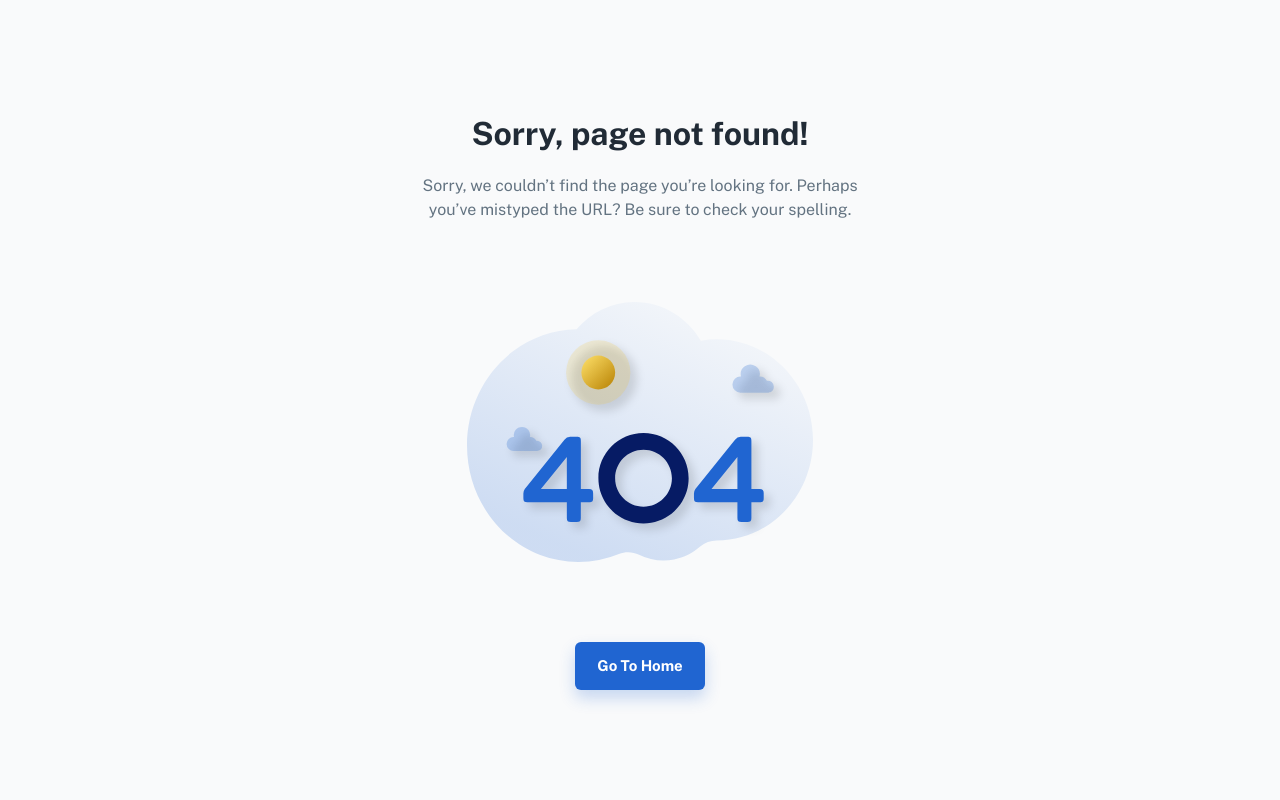
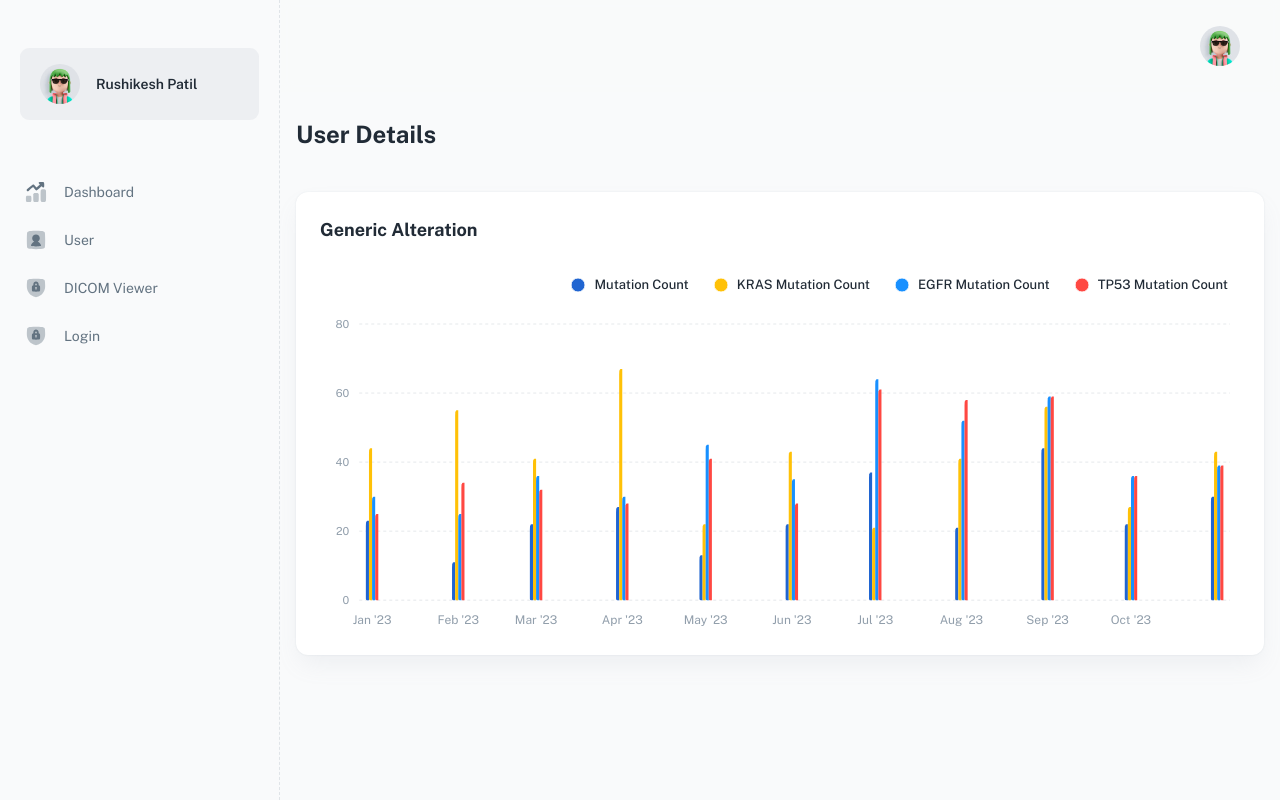
Before and after one commit to vedantPersi/techathon_multimodal_analisys, a React (Create React App) app in the folder Frontend/: page /dashboard/userDetails in a window 1280 px wide. Before the commit this address led to /404. Built offline with nearby package versions, Linux system fonts and the light colour scheme; a web font is replaced by a local one; what dwv would draw is missing.

Commit message:
User Details Page Added

```diff
--- a/Frontend/src/pages/ProductsPage.js
+++ b/Frontend/src/pages/ProductsPage.js
@@ -1,11 +1,22 @@
 import { Helmet } from 'react-helmet-async';
 import { useState } from 'react';
 // @mui
-import { Container, Stack, Typography } from '@mui/material';
+import { Container, Stack, Typography, Grid, Continer } from '@mui/material';
 // components
 import { ProductSort, ProductList, ProductCartWidget, ProductFilterSidebar } from '../sections/@dashboard/products';
 // mock
 import PRODUCTS from '../_mock/products';
+import {
+  AppTasks,
+  AppNewsUpdate,
+  AppOrderTimeline,
+  AppCurrentVisits,
+  AppWebsiteVisits,
+  AppTrafficBySite,
+  AppWidgetSummary,
+  AppCurrentSubject,
+  AppConversionRates,
+} from '../sections/@dashboard/app';
 
 // ----------------------------------------------------------------------
 
@@ -21,30 +32,81 @@ export default function ProductsPage() {
   };
 
   return (
-    <>
-      <Helmet>
-        <title> Dashboard: Products | Minimal UI </title>
-      </Helmet>
+    // <>
+    //   <Helmet>
+    //     <title> Dashboard: Products | Minimal UI </title>
+    //   </Helmet>
 
-      <Container>
-        <Typography variant="h4" sx={{ mb: 5 }}>
-          Products
-        </Typography>
+    //   <Container>
+    //     <Typography variant="h4" sx={{ mb: 5 }}>
+    //       Products
+    //     </Typography>
 
-        <Stack direction="row" flexWrap="wrap-reverse" alignItems="center" justifyContent="flex-end" sx={{ mb: 5 }}>
-          <Stack direction="row" spacing={1} flexShrink={0} sx={{ my: 1 }}>
-            <ProductFilterSidebar
-              openFilter={openFilter}
-              onOpenFilter={handleOpenFilter}
-              onCloseFilter={handleCloseFilter}
-            />
-            <ProductSort />
-          </Stack>
-        </Stack>
+    //     <Stack direction="row" flexWrap="wrap-reverse" alignItems="center" justifyContent="flex-end" sx={{ mb: 5 }}>
+    //       <Stack direction="row" spacing={1} flexShrink={0} sx={{ my: 1 }}>
+    //         <ProductFilterSidebar
+    //           openFilter={openFilter}
+    //           onOpenFilter={handleOpenFilter}
+    //           onCloseFilter={handleCloseFilter}
+    //         />
+    //         <ProductSort />
+    //       </Stack>
+    //     </Stack>
 
-        <ProductList products={PRODUCTS} />
-        <ProductCartWidget />
-      </Container>
-    </>
+    //     <ProductList products={PRODUCTS} />
+    //     <ProductCartWidget />
+    //   </Container>
+    // </>
+    <div>
+      <Typography variant="h4" sx={{ mb: 5 }}>
+        User Details
+      </Typography>
+
+      <Grid item xs={12} md={6} lg={8}>
+        <AppWebsiteVisits
+          title="Generic Alteration"
+          //subheader="Comparison of how patients are responding to Medications"
+          chartLabels={[
+            '01/01/2023',
+            '02/01/2023',
+            '03/01/2023',
+            '04/01/2023',
+            '05/01/2023',
+            '06/01/2023',
+            '07/01/2023',
+            '08/01/2023',
+            '09/01/2023',
+            '10/01/2023',
+            '11/01/2023',
+          ]}
+          chartData={[
+            {
+              name: 'Mutation Count',
+              type: 'column',
+              fill: 'solid',
+              data: [23, 11, 22, 27, 13, 22, 37, 21, 44, 22, 30],
+            },
+            {
+              name: 'KRAS Mutation Count',
+              type: 'column',
+              fill: 'solid',
+              data: [44, 55, 41, 67, 22, 43, 21, 41, 56, 27, 43],
+            },
+            {
+              name: 'EGFR Mutation Count',
+              type: 'column',
+              fill: 'solid',
+              data: [30, 25, 36, 30, 45, 35, 64, 52, 59, 36, 39],
+            },
+            {
+              name: 'TP53 Mutation Count',
+              type: 'column',
+              fill: 'solid',
+              data: [25, 34, 32, 28, 41, 28, 61, 58, 59, 36, 39],
+            },
+          ]}
+        />
+      </Grid>
+    </div>
   );
 }
--- a/Frontend/src/pages/UserPage.js
+++ b/Frontend/src/pages/UserPage.js
@@ -210,7 +210,7 @@ export default function UserPage() {
                     return (
 
                       <TableRow hover key={id} tabIndex={-1} role="checkbox" selected={selectedUser}
-                        onClick={()=>navigate("/dashboard/app")}
+                        onClick={()=>navigate("/dashboard/userDetails")}
                       >
                         {/* <TableCell padding="checkbox">
                           <Checkbox checked={selectedUser} onChange={(event) => handleClick(event, name)} />
--- a/Frontend/src/routes.js
+++ b/Frontend/src/routes.js
@@ -22,7 +22,7 @@ export default function Router() {
         { path: 'app', element: <DashboardAppPage /> },
         { path: 'user', element: <UserPage /> },
         { path: 'dwvcomponent', element: <DwvComponent /> },
-        { path: 'products', element: <ProductsPage /> },
+        { path: 'userDetails', element: <ProductsPage /> },
         { path: 'blog', element: <BlogPage /> },
       ],
     },
```
